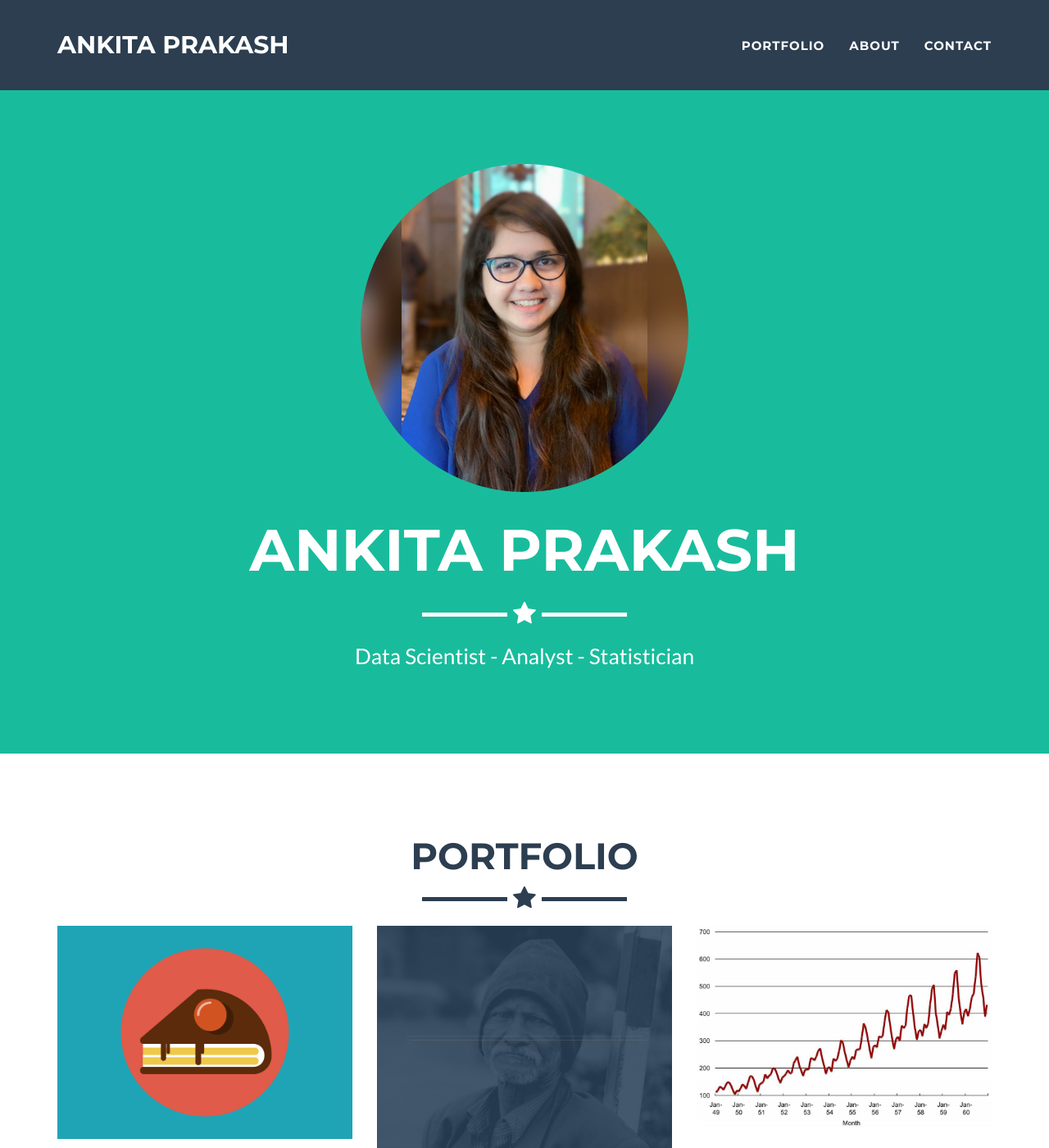
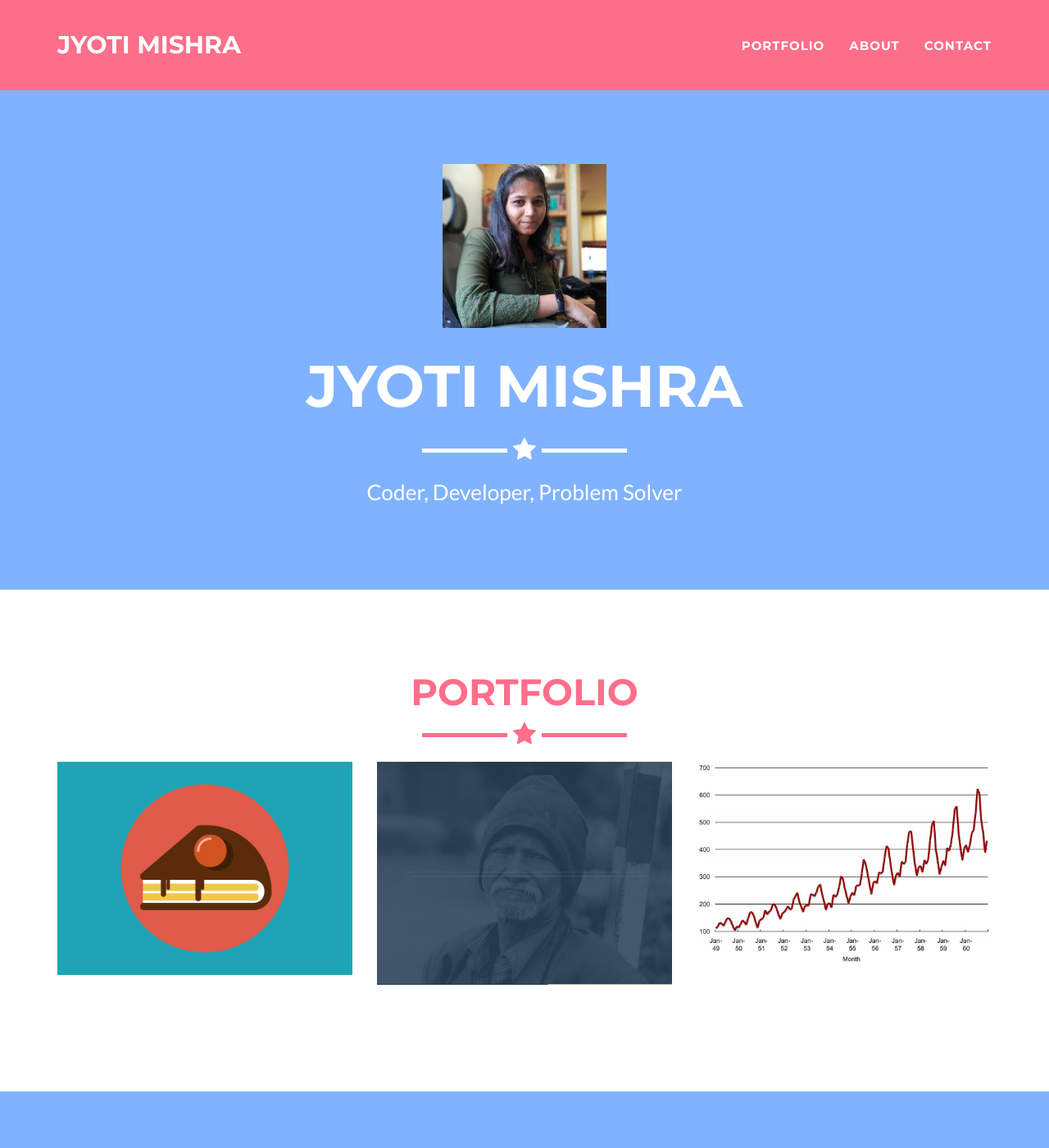
Before and after one commit to jstjyoti/jstjyoti.github.io, a Jekyll site: the page built from index.html, in a window 1280 px wide and 1400 px high. Shown: the whole window at 82% size. Built offline with Jekyll 4.4.1, drawn with Linux system fonts in a browser that asks for light colours; some of the changed text lies outside the part shown.

Commit message:
added files with jekill

```diff
--- a/_config.yml
+++ b/_config.yml
@@ -1,13 +1,13 @@
 # Site settings
-title: Ankita Prakash
-email: ankita.prakash1998@gmail.com
-url: https://Anpr1211.github.io
+title: Jyoti Mishra
+email:  09mishra.jyoti@gmail.com
+url: https://jstjyoti.github.io
 plugins:
   - jekyll-sitemap
-description: "Portfolio of Ankita Prakash"
+description: "Portfolio of Jyoti Mishra"
 keywords: "Portfolio, Resume"
-skills: "Data Scientist - Analyst - Statistician"
-meta_author: Ankita Prakash
+skills: "Coder, Developer, Problem Solver"
+meta_author: Jyoti Mishra
 
 # Google webmaster tools
 google_verify:
@@ -27,10 +27,10 @@ disqus_shortname: myshortname
 
 # Color settings (hex-codes without the leading hash-tag)
 color:
-  primary: 18bc9c #80B3FF
-  primary-rgb: "24,288,156" #"128,179,255"
-  secondary: 2c3e50 #FD6E8A
-  secondary-dark: 233140 #A2122F
+  primary: 80B3FF
+  primary-rgb: "128,179,255"
+  secondary: FD6E8A
+  secondary-dark: A2122F
 
 # Footer settings
 footer:
@@ -40,15 +40,15 @@ footer:
 # Social networks usernames (many more available: google-plus, flickr, dribbble, pinterest, instagram, tumblr, linkedin, etc.)
 social:
   - title: twitter
-    url: http://twitter.com/anpr1211
+    url: https://twitter.com/Jyoti_Mi
   - title: linkedin
-    url: https://www.linkedin.com/in/anpr1211
+    url: https://www.linkedin.com/in/jyoti-mishra-56a25415b/
   - title: github
-    url: http://github.com/Anpr1211
+    url: http://github.com/jstjyoti
 
 # Postal address (add as many lines as necessary)
 address:
-  - line: Kolkata, India
+  - line: 32/H Kundan Bye Lane, Liluah, Howrah, West Bengal - 711204, India
 
 # Build settings
 markdown: kramdown
--- a/_includes/header.html
+++ b/_includes/header.html
@@ -3,7 +3,7 @@
         <div class="container">
             <div class="row">
                 <div class="col-lg-12">
-                    <img class="img-responsive" src="img/profile.png" alt="">
+                    <img class="img-responsive" src="img/profile.jpeg" alt="">
                     <div class="intro-text">
                         <span class="name">{{ site.title }}</span>
                         <hr class="star-light">
```
Also changed, not shown: img/portfolio/circle-cropped.png (deleted), img/portfolio/profile.jpeg (added), img/portfolio/profile.png (deleted), img/profile.jpeg (added), img/profile.png (deleted).
